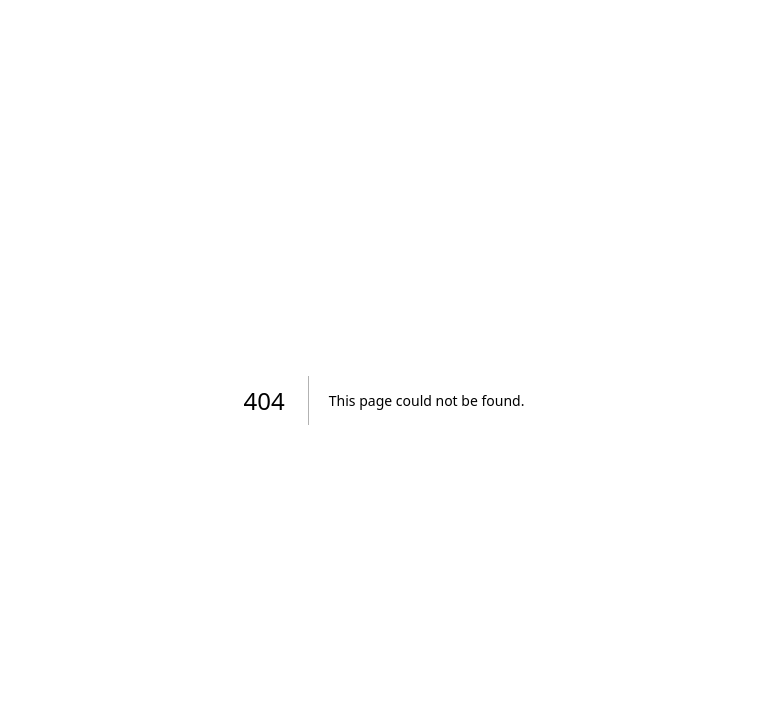
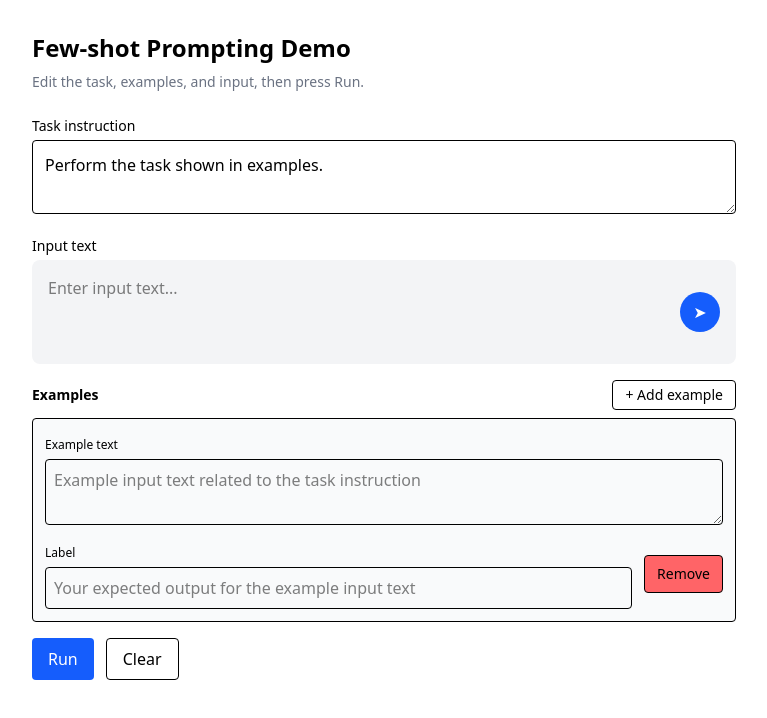
Before and after one commit to nthung1021/Prompt-Demo-Frontend, a Next.js app: page /few-shot in a window 1280 px wide. Before the commit this address had no page. Shown: the top 718 px of the page, without its empty margins (256-1023 px from the left). Built offline with nearby package versions, Linux system fonts and the light colour scheme.

Commit message:
Add the few-shot prompt page

```diff
--- /dev/null
+++ b/app/few-shot/page.tsx
@@ -0,0 +1,190 @@
+'use client'
+
+import React, { useState } from 'react';
+import MessageBox from '@/components/MessageBox';
+
+type Example = { text: string; label: string };
+type Result = { finalAnswer?: string; reasoning?: string | null; raw?: any };
+
+export default function FewShotPage() {
+  const [task, setTask] = useState(
+    'Perform the task shown in examples.'
+  );
+
+  const [inputText, setInputText] = useState('');
+  const [examples, setExamples] = useState<Example[]>([
+    { text: '', label: '' },
+  ]);
+
+  const [loading, setLoading] = useState(false);
+  const [result, setResult] = useState<Result | null>(null);
+
+  function updateExample(idx: number, field: keyof Example, value: string) {
+    setExamples(prev => prev.map((ex, i) => (i === idx ? { ...ex, [field]: value } : ex)));
+  }
+
+  function addExample() {
+    setExamples(prev => [...prev, { text: '', label: '' }]);
+  }
+
+  function removeExample(idx: number) {
+    setExamples(prev => prev.filter((_, i) => i !== idx));
+  }
+
+  async function run() {
+    setLoading(true);
+    setResult(null);
+
+    try {
+      const resp = await fetch(`${process.env.NEXT_PUBLIC_API_BASE_URL}/prompt/run`, {
+        method: 'POST',
+        headers: { 'Content-Type': 'application/json' },
+        body: JSON.stringify({
+          inputText,
+          techniques: ['few_shot'],
+          params: {
+            instruction: task,
+            examples: examples.map(e => ({ text: e.text, label: e.label }))
+          }
+        })
+      });
+
+      const data = await resp.json();
+      const item = Array.isArray(data?.results) ? data.results[0] : data;
+      const out = item?.outputs?.[0] ?? null;
+
+      // Defensive extraction — backend returns { finalAnswer } or raw
+      let final = '';
+      if (out) {
+        if (typeof out.finalAnswer === 'string') final = out.finalAnswer;
+        else if (typeof out.raw === 'string') final = out.raw;
+        else if (out?.raw?.text) final = out.raw.text;
+        else final = JSON.stringify(out?.raw ?? out).slice(0, 2000);
+      }
+
+      setResult({ finalAnswer: final, reasoning: out?.reasoning ?? null, raw: out?.raw ?? null });
+    } catch (err: any) {
+      console.error(err);
+      alert('API error: ' + (err?.message ?? 'Unknown'));
+    } finally {
+      setLoading(false);
+    }
+  }
+
+  function clear() {
+    setInputText('');
+    setResult(null);
+  }
+
+  return (
+    <div className="p-8 max-w-3xl mx-auto">
+      <div className="mb-6">
+        <h1 className="text-2xl font-bold">Few-shot Prompting Demo</h1>
+        <p className="text-sm text-gray-500 mt-2">Edit the task, examples, and input, then press Run.</p>
+      </div>
+
+      {/* Task instruction */}
+      <div className="mb-4">
+        <label className="block text-sm font-medium mb-1">Task instruction</label>
+        <textarea
+          className="w-full border rounded p-3"
+          rows={2}
+          value={task}
+          onChange={e => setTask(e.target.value)}
+        />
+      </div>
+
+      {/* Input message (main) */}
+      <div className="mb-4">
+        <label className="block text-sm font-medium mb-1">Input text</label>
+        <MessageBox value={inputText} onChange={setInputText} onSubmit={run} placeholder="Enter input text..." />
+      </div>
+
+      {/* Examples */}
+      <div className="mb-4">
+        <div className="flex items-center justify-between mb-2">
+          <h3 className="text-sm font-semibold">Examples</h3>
+          <button
+            className="text-sm px-3 py-1 border rounded"
+            type="button"
+            onClick={addExample}
+          >
+            + Add example
+          </button>
+        </div>
+
+        <div className="space-y-3">
+          {examples.map((ex, idx) => (
+            <div key={idx} className="p-3 border rounded bg-gray-50">
+              <div className="mb-2">
+                <label className="text-xs font-medium">Example text</label>
+                <textarea
+                  className="w-full border rounded p-2 mt-1"
+                  rows={2}
+                  value={ex.text}
+                  placeholder="Example input text related to the task instruction"
+                  onChange={e => updateExample(idx, 'text', e.target.value)}
+                />
+              </div>
+
+              <div className="flex gap-3 items-center">
+                <div className="flex-1">
+                  <label className="text-xs font-medium">Label</label>
+                  <input
+                    className="w-full border rounded p-2 mt-1"
+                    value={ex.label}
+                    placeholder="Your expected output for the example input text  "
+                    onChange={e => updateExample(idx, 'label', e.target.value)}
+                  />
+                </div>
+
+                <div>
+                  <button
+                    className="px-3 py-2 border rounded text-sm bg-red-400"
+                    type="button"
+                    onClick={() => removeExample(idx)}
+                  >
+                    Remove
+                  </button>
+                </div>
+              </div>
+            </div>
+          ))}
+        </div>
+      </div>
+
+      {/* Buttons */}
+      <div className="flex gap-3 mb-6">
+        <button
+          onClick={run}
+          disabled={loading}
+          className="px-4 py-2 bg-blue-600 text-white rounded"
+        >
+          {loading ? 'Running…' : 'Run'}
+        </button>
+
+        <button onClick={clear} className="px-4 py-2 border rounded">Clear</button>
+      </div>
+
+      {/* Result */}
+      {result && (
+        <div className="p-4 border rounded bg-gray-50">
+          <h3 className="font-semibold mb-2">Final Answer</h3>
+          <div className="text-lg">{result.finalAnswer}</div>
+
+          {result.reasoning && (
+            <>
+              <h4 className="mt-3 font-medium">Reasoning</h4>
+              <pre className="mt-1 whitespace-pre-wrap text-sm bg-white border p-3 rounded">{result.reasoning}</pre>
+            </>
+          )}
+
+          <details className="mt-3 text-xs text-gray-500">
+            <summary>Show raw response</summary>
+            <pre className="mt-2 whitespace-pre-wrap text-xs">{JSON.stringify(result.raw, null, 2)}</pre>
+          </details>
+        </div>
+      )}
+    </div>
+  );
+}
--- a/app/globals.css
+++ b/app/globals.css
@@ -33,17 +33,17 @@
 }
 
 .chat-container {
-  @apply flex-1 min-w-full mx-auto grid grid-cols-3 gap-6 p-8 m-8;
+  @apply flex-1 min-w-full mx-auto grid grid-cols-2 gap-6 p-8 m-8;
 }
 
 /* left column - reasoning / output */
 .output-card {
-  @apply col-span-2 bg-white border border-gray-200 rounded-lg p-6 shadow-sm;
+  @apply bg-white border border-gray-200 rounded-lg p-6 shadow-sm;
 }
 
 /* right column - technique card / info */
 .tech-card {
-  @apply col-span-1 bg-gray-50 border border-gray-200 rounded-lg p-6;
+  @apply bg-gray-50 border border-gray-200 rounded-lg p-6;
 }
 
 /* small meta */
```
